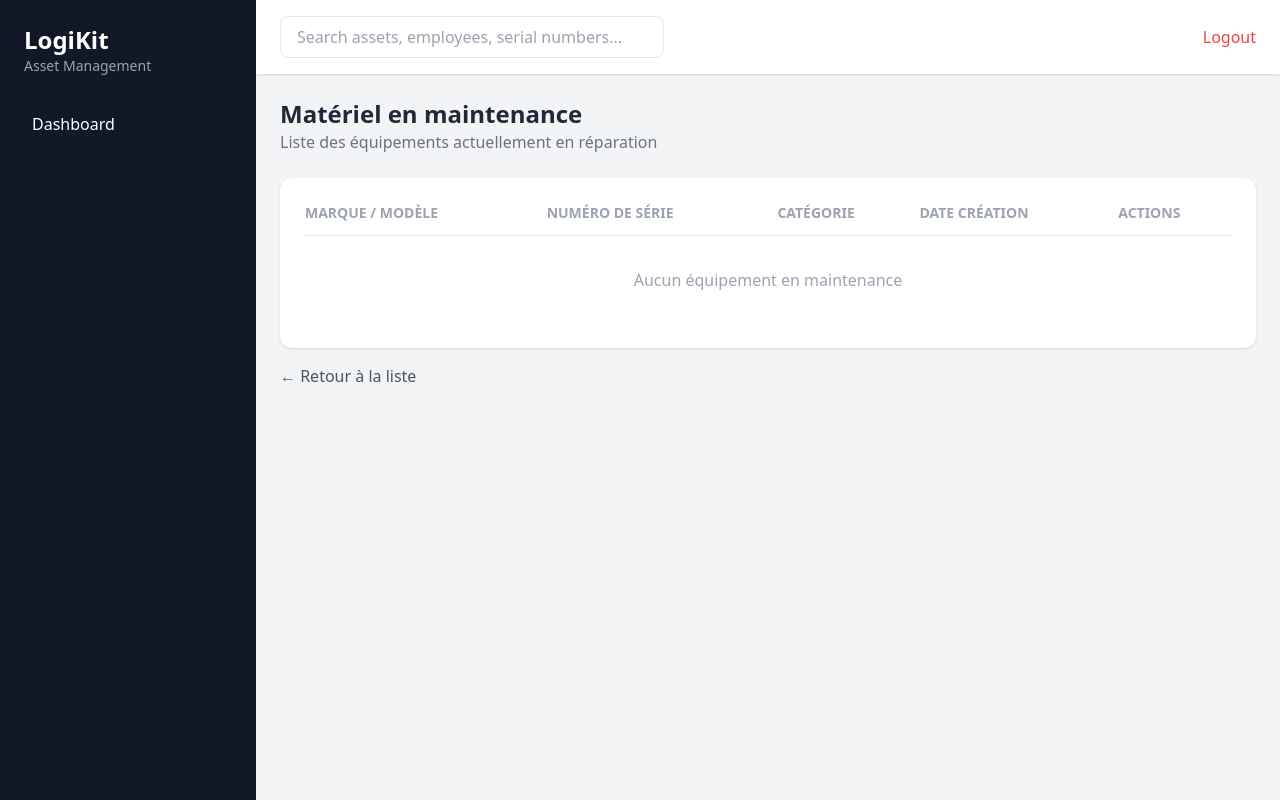
After one commit to rayanetab/logikit, a Symfony app: template templates/asset/maintenance.html.twig in a window 1280 px wide. The commit adds this page. Run offline with Twig, Linux system fonts and the light colour scheme; the template is opened without the code that fills it, so the values that code supplies are empty; some libraries are stand-ins or nearby versions.

Commit message:
Page maintenance + alertes stock + pagination

```diff
--- /dev/null
+++ b/templates/asset/maintenance.html.twig
@@ -0,0 +1,68 @@
+{% extends 'base.html.twig' %}
+
+{% block title %}Maintenance - LogiKit{% endblock %}
+
+{% block body %}
+<div class="mb-6">
+    <h1 class="text-2xl font-bold text-gray-800">Matériel en maintenance</h1>
+    <p class="text-gray-500">Liste des équipements actuellement en réparation</p>
+</div>
+
+{% if assets|length > 0 %}
+<div class="bg-orange-50 border-l-4 border-orange-500 text-orange-700 px-6 py-4 rounded-xl mb-6 flex items-center gap-3">
+    <span class="text-2xl">🔧</span>
+    <div>
+        <p class="font-bold">{{ assets|length }} équipement(s) en maintenance</p>
+        <p class="text-sm">Ces équipements sont indisponibles jusqu'à la fin de leur maintenance.</p>
+    </div>
+</div>
+{% endif %}
+
+<div class="bg-white rounded-xl shadow p-6">
+    <table class="w-full">
+        <thead>
+            <tr class="text-left text-gray-400 text-sm border-b">
+                <th class="pb-3">MARQUE / MODÈLE</th>
+                <th class="pb-3">NUMÉRO DE SÉRIE</th>
+                <th class="pb-3">CATÉGORIE</th>
+                <th class="pb-3">DATE CRÉATION</th>
+                <th class="pb-3">ACTIONS</th>
+            </tr>
+        </thead>
+        <tbody>
+            {% for asset in assets %}
+            <tr class="border-b hover:bg-gray-50">
+                <td class="py-4 font-medium">{{ asset.brand }} {{ asset.model }}</td>
+                <td class="py-4">
+                    <span class="bg-gray-100 px-2 py-1 rounded text-sm">
+                        {{ asset.serialNumber }}
+                    </span>
+                </td>
+                <td class="py-4">{{ asset.category ?? 'Non défini' }}</td>
+                <td class="py-4 text-gray-500">{{ asset.createdAt ? asset.createdAt|date('d/m/Y') : '' }}</td>
+                <td class="py-4">
+                    <a href="{{ path('app_asset_show', {'id': asset.id}) }}"
+                       class="text-blue-600 hover:text-blue-800 mr-3">Voir</a>
+                    <a href="{{ path('app_asset_transition', {'id': asset.id, 'transition': 'from_maintenance'}) }}"
+                       class="bg-green-500 text-white px-3 py-1 rounded text-sm hover:bg-green-600">
+                        Disponible
+                    </a>
+                </td>
+            </tr>
+            {% else %}
+            <tr>
+                <td colspan="5" class="text-center text-gray-400 py-8">
+                    Aucun équipement en maintenance
+                </td>
+            </tr>
+            {% endfor %}
+        </tbody>
+    </table>
+</div>
+
+<div class="mt-4">
+    <a href="{{ path('app_asset_index') }}" class="text-gray-600 hover:text-gray-800">
+        ← Retour à la liste
+    </a>
+</div>
+{% endblock %}
--- a/templates/base.html.twig
+++ b/templates/base.html.twig
@@ -25,6 +25,9 @@
                 <a href="/asset" class="flex items-center px-4 py-3 rounded-lg mb-1 hover:bg-gray-700 text-white">
                     Assets Inventory
                 </a>
+                <a href="{{ path('app_asset_maintenance') }}" class="flex items-center px-4 py-3 rounded-lg mb-1 hover:bg-gray-700 text-white">
+                    Maintenance
+                    </a>
                 <a href="/consumable" class="flex items-center px-4 py-3 rounded-lg mb-1 hover:bg-gray-700 text-white">
                     Consumables
                 </a>
```
Also changed, not shown: src/Controller/AssetController.php (+12 -0 lines).
